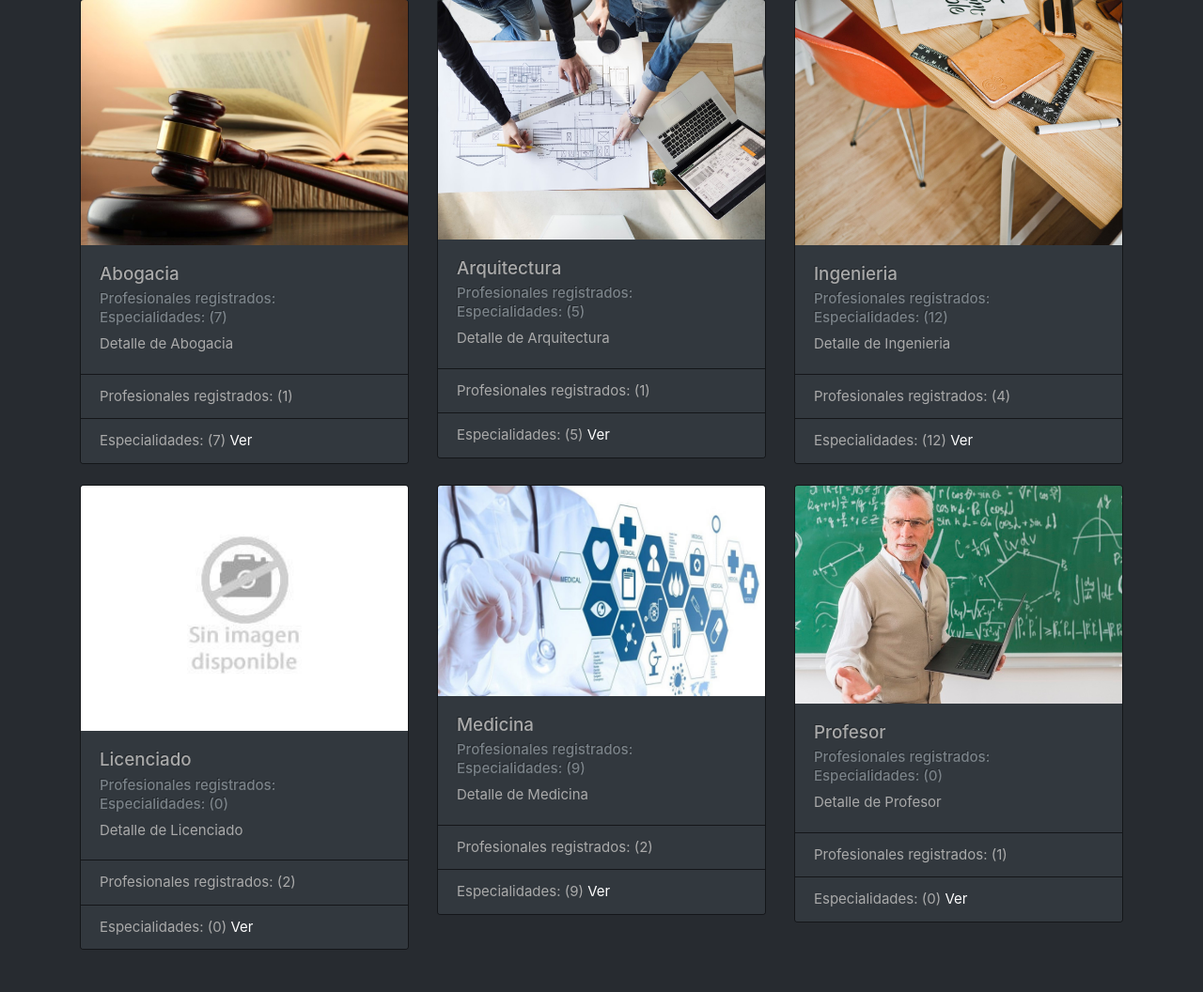
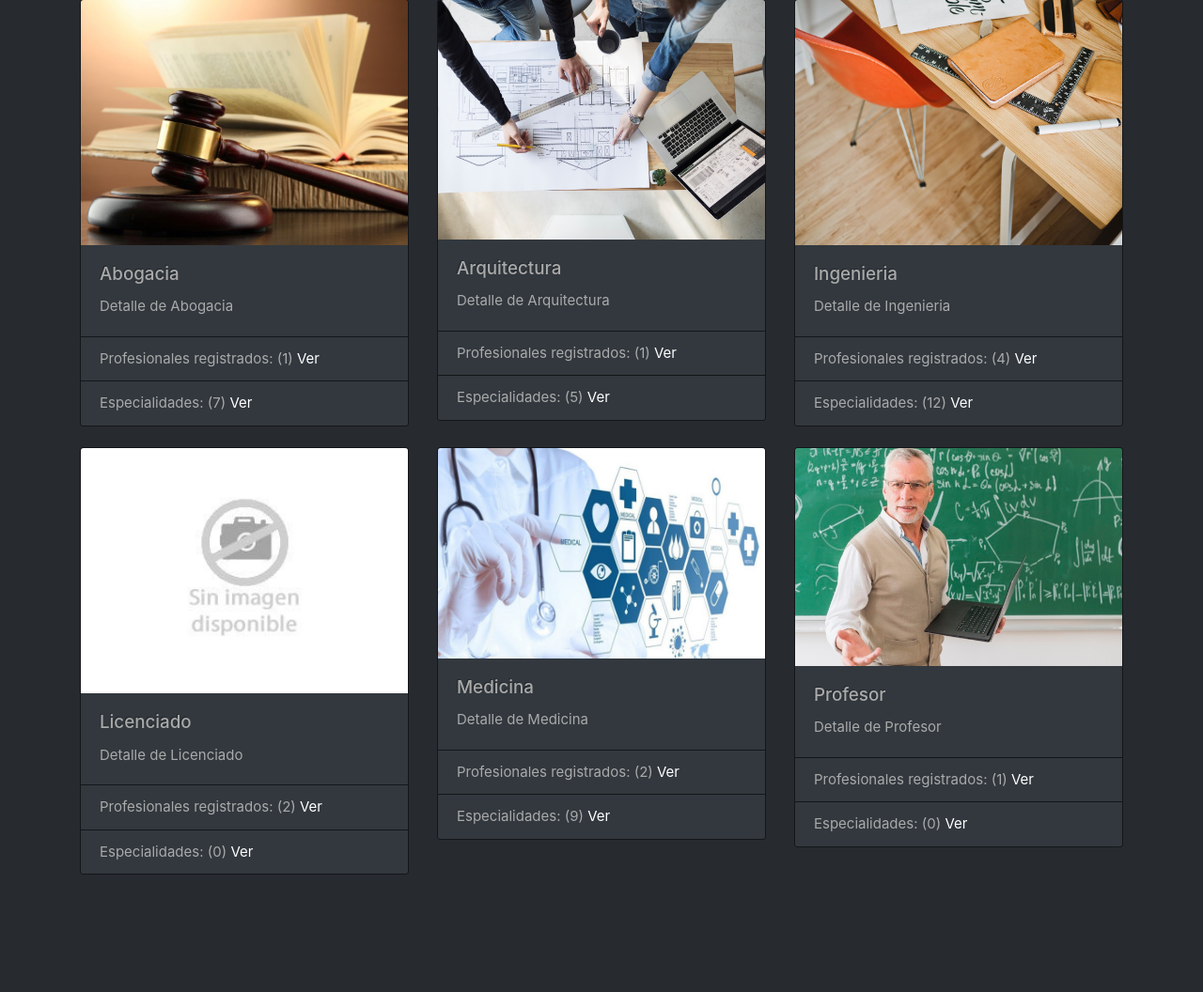
Before and after one commit to rodricerdan09/professionApp-BE, a Django app: page /profesiones/ in a window 1280 px wide. Shown: the part 103-1159 px from the top of the page at 94% size. After the commit the page ends 1034 px from the top, so only its background shows below. Run offline with Django 3.2, Linux system fonts and the light colour scheme; data comes from the database, SQL or seed files in the repository; some libraries are stand-ins or nearby versions.

Commit message:
agrego listado de todos los profesionales de una profesion

```diff
--- a/accounts/templates/accounts/profesion_list.html
+++ b/accounts/templates/accounts/profesion_list.html
@@ -20,12 +20,14 @@
 
             <div class="card-body">
                 <h5 class="card-title">{{profesion | title }}</h5>
-                <h6 class="card-subtitle mb-2 text-muted">Profesionales registrados: </h6>
-                <h6 class="card-subtitle mb-2 text-muted">Especialidades: ({{profesion.count_esp}}) </h6>
+<!--                <h6 class="card-subtitle mb-2 text-muted">Profesionales registrados: </h6>-->
+<!--                <h6 class="card-subtitle mb-2 text-muted">Especialidades: ({{profesion.count_esp}}) </h6>-->
                 <p class="card-text">Detalle de {{profesion | title }}</p>
             </div>
               <ul class="list-group list-group-flush">
-                <li class="list-group-item">Profesionales registrados: ({{profesion.count_profesionales}})</li>
+                <li class="list-group-item">Profesionales registrados: ({{profesion.count_profesionales}})
+                    <a href="{% url 'profesional-profesion-list' profesion.id %}" role="button">Ver</a>
+                </li>
                 <li class="list-group-item">Especialidades: ({{profesion.count_esp}})
                     <a href="{% url 'especialidad-list' profesion %}" role="button">Ver</a>
                 </li>
--- a/accounts/views.py
+++ b/accounts/views.py
@@ -22,6 +22,21 @@ class EspecialidadListView(ListView):
     def get_queryset(self):
         return super(EspecialidadListView, self).get_queryset().filter(
             profesion__name=self.kwargs['profesion_nombre']
+        )
+
+
+class ProfesionalporProfesionListView(ListView):
+    model = Profesional
+    paginate_by = 8
+
+    # def get_context_data(self, **kwargs):
+    #     context = super().get_context_data(**kwargs)
+    #     context['total'] = Profesional.objects.filter(profesion=self.kwargs['id']).count()
+    #     return context
+
+    def get_queryset(self):
+        return super(ProfesionalporProfesionListView, self).get_queryset().filter(
+            profesion=self.kwargs['pk']
         )
 
 
--- a/src/urls.py
+++ b/src/urls.py
@@ -2,7 +2,8 @@ from django.contrib import admin
 from django.urls import path, include, re_path
 from django.views.static import serve
 from django.conf import settings
-from accounts.views import ProfesionListView, EspecialidadListView, ProfesionalListView
+from accounts.views import ProfesionListView, EspecialidadListView, ProfesionalListView, \
+    ProfesionalporProfesionListView
 from .views import HomePageView, SignUpView, BuscarResultView
 
 
@@ -13,6 +14,7 @@ urlpatterns = [
     path('buscar/', BuscarResultView.as_view(), name='buscar'),
     path('cuenta/', include('accounts.urls')),
     path('profesiones/', ProfesionListView.as_view(), name='profesion-list'),
+    path('profesiones/<int:pk>', ProfesionalporProfesionListView.as_view(), name='profesional-profesion-list'),
     path('profesiones/<str:profesion_nombre>/', EspecialidadListView.as_view(), name='especialidad-list'),
     path('profesionales/', ProfesionalListView.as_view(), name='profesional-list'),
 ]
```
